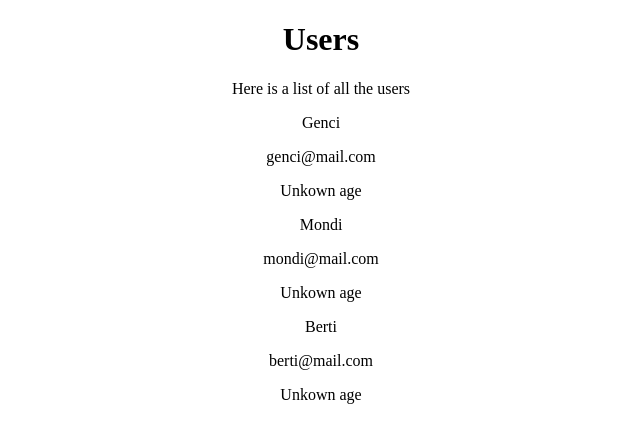
After one commit to JulianHysi/finder, a Flask app: page /users in a window 1280 px wide. The commit adds this page. Shown: the top 443 px of the page, without its empty margins (319-959 px from the left). Run offline with Flask 2, Linux system fonts and the light colour scheme.

```diff
--- a/run.py
+++ b/run.py
@@ -2,6 +2,11 @@ from flask import Flask
 from flask import render_template
 
 app = Flask(__name__)
+
+static_data = [{'name':'Genci', 'email':'genci@mail.com'},
+               {'name':'Mondi', 'email':'mondi@mail.com'},
+               {'name':'Berti', 'email':'berti@mail.com'}
+]
 
 @app.route('/')
 @app.route('/home')
@@ -12,5 +17,9 @@ def index():
 def about():
 	return render_template('about.html')
 
+@app.route('/users')
+def users():
+	return render_template('users.html', data=static_data)
+
 if __name__ == '__main__':
 	app.run(debug=True)
--- /dev/null
+++ b/templates/users.html
@@ -0,0 +1,21 @@
+<!DOCTYPE html>
+<html>
+    <head>
+<title>Finder</title>
+    </head>
+    <body>
+        <center>
+            <h1>Users</h1>
+            <p>Here is a list of all the users</p>
+            {% for user in data %}
+                <p>{{ user.name }}</p>
+                <p>{{ user.email }}</p>
+                {% if user.age %}
+                    <p>{{ user.name }} is {{ user.age }} years old }}</p>
+                {% else %}
+                    <p>Unkown age</p>
+                {% endif %}
+            {% endfor %}
+        </center>
+    </body>
+</html>
```
Also changed, not shown: templates/about.html (+6 -6 lines).
